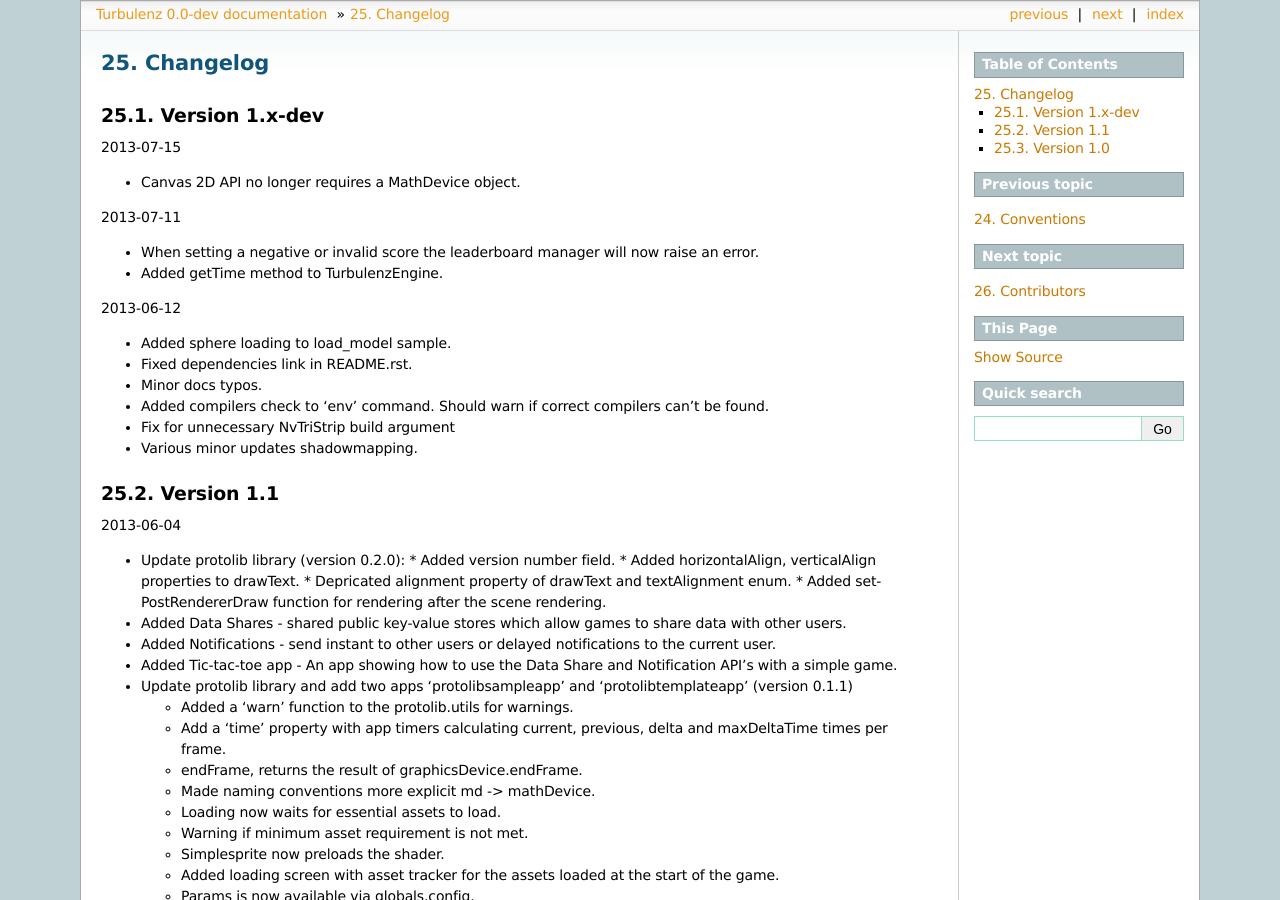
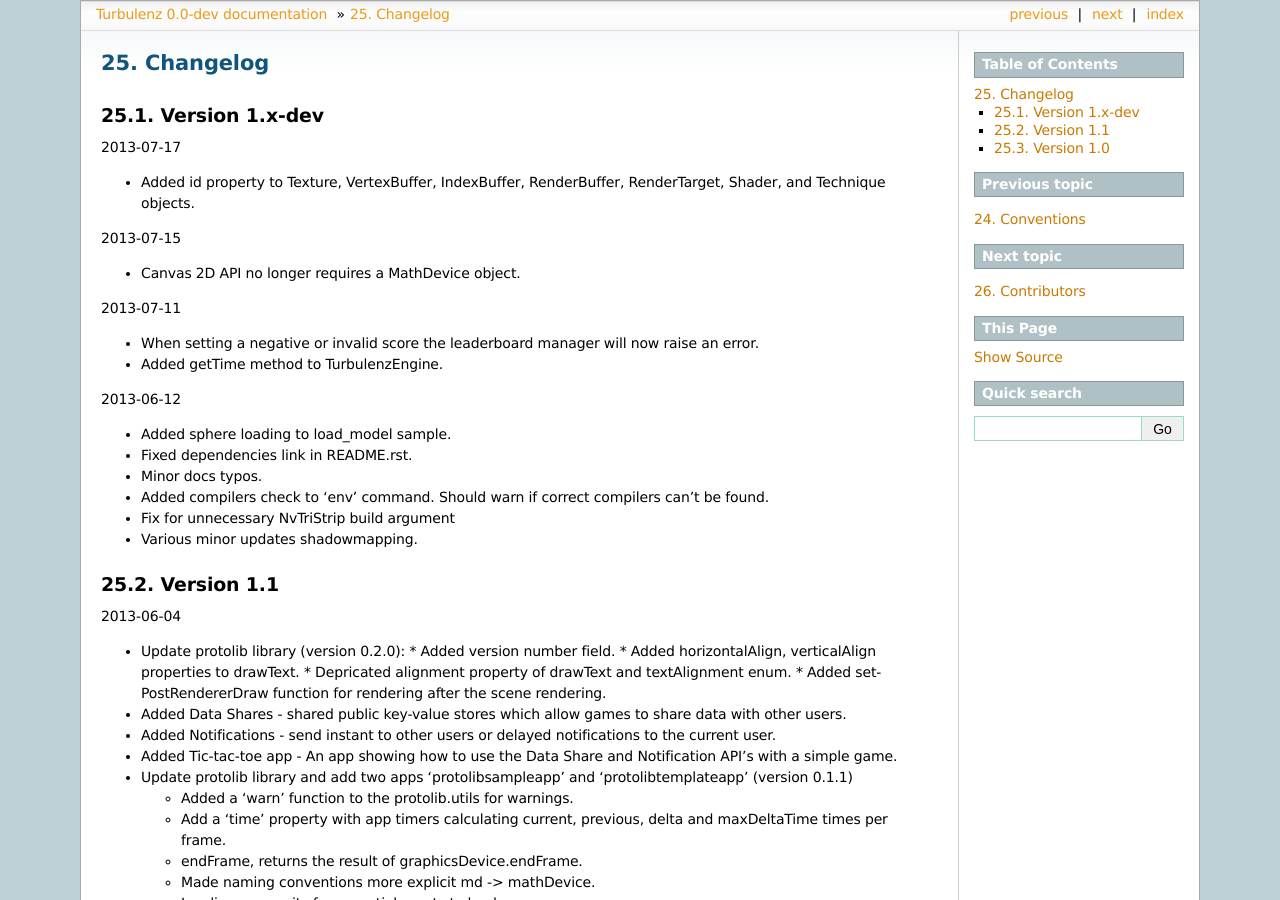
Before and after one commit to turbulenz/turbulenz_engine, a Sphinx documentation site: the page built from docs/source/changelog.rst, in a window 1280 px wide and 900 px high. Built offline with Sphinx 7.4.7, drawn with Linux system fonts in a browser that asks for light colours.

Commit message:
Updated changelog.

```diff
--- a/docs/source/changelog.rst
+++ b/docs/source/changelog.rst
@@ -9,6 +9,10 @@
 
 Version 1.x-dev
 ---------------
+
+2013-07-17
+
+- Added id property to Texture, VertexBuffer, IndexBuffer, RenderBuffer, RenderTarget, Shader, and Technique objects.
 
 2013-07-15
 
```
